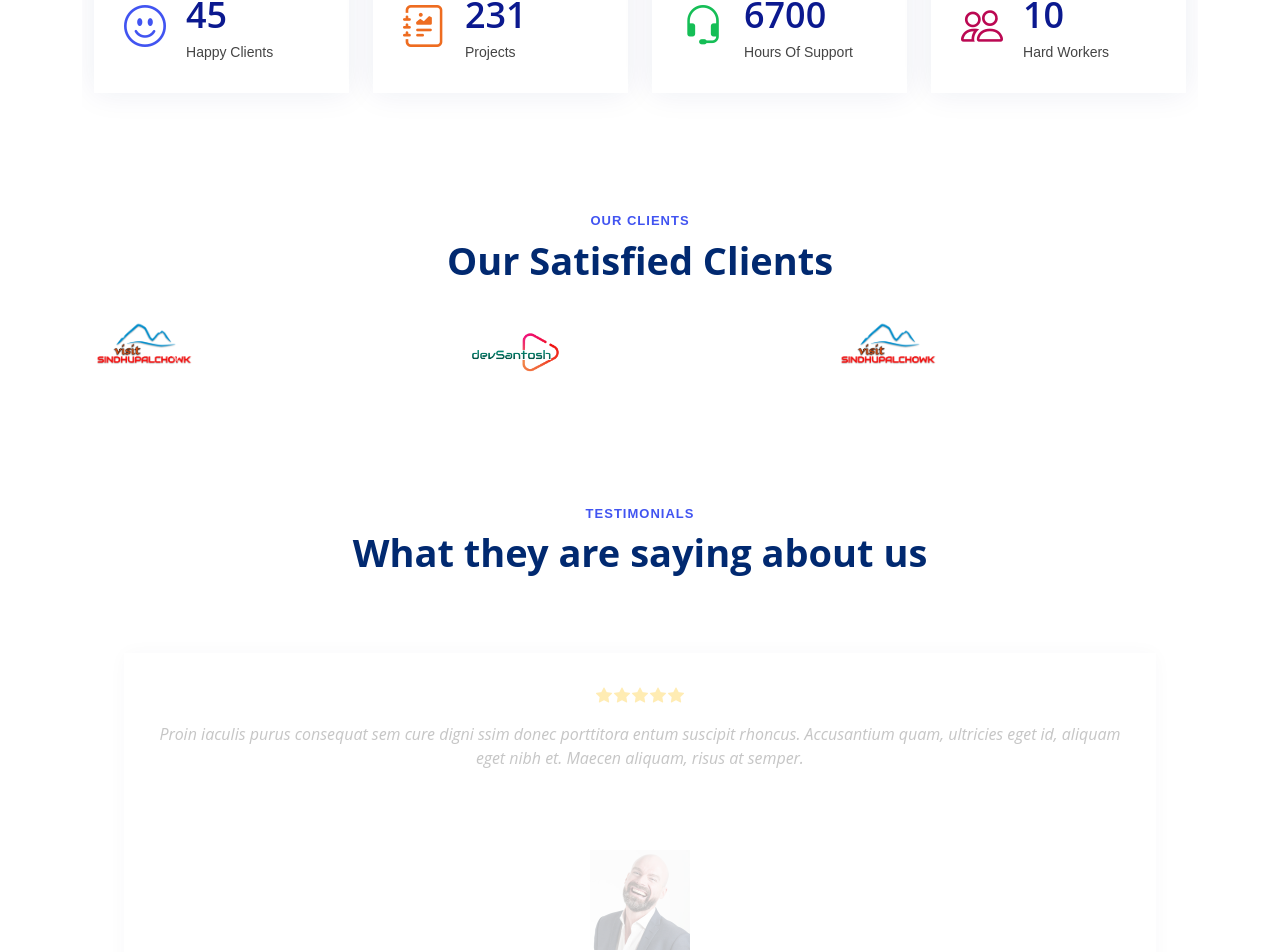
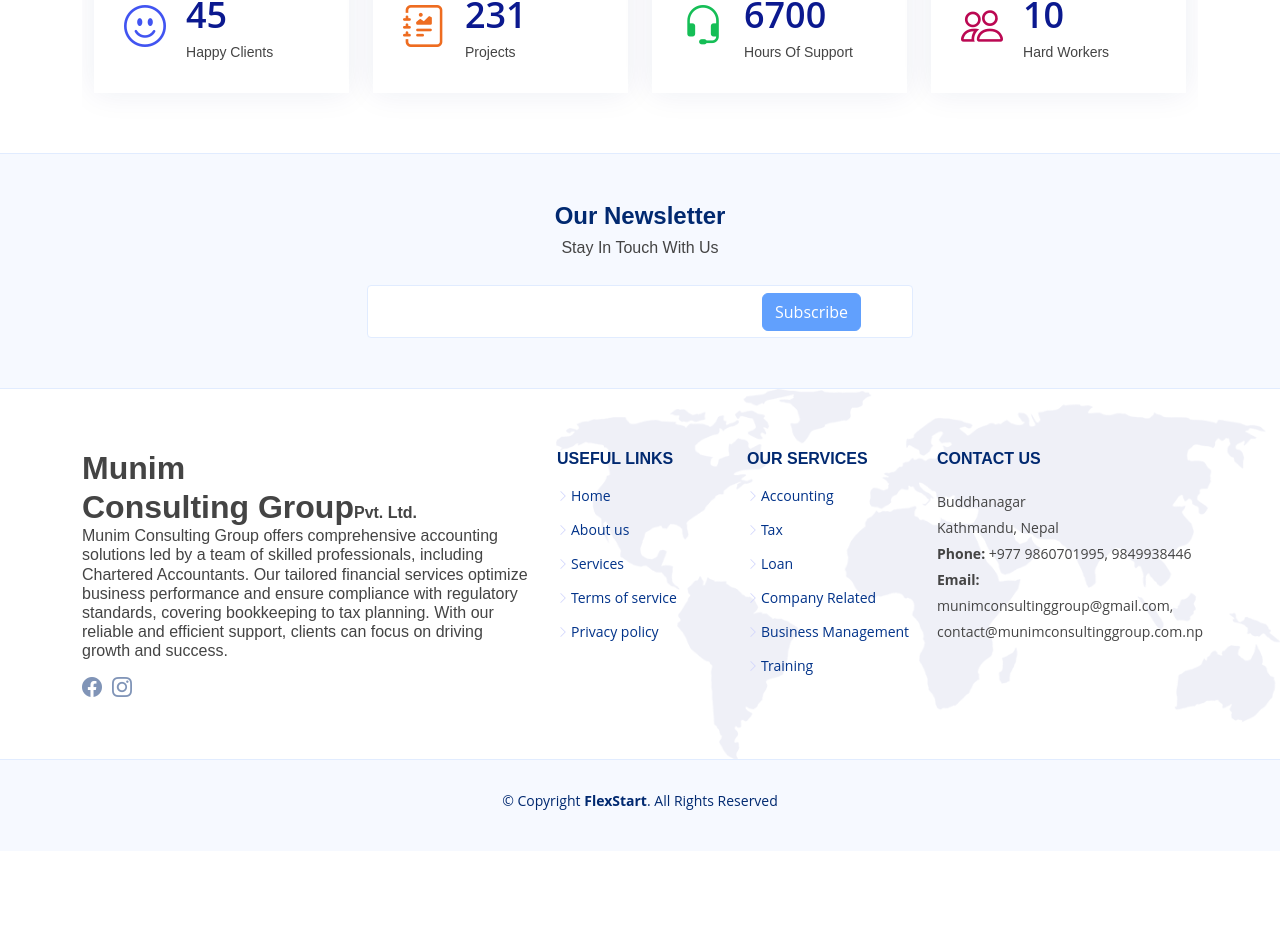
Before and after one commit to munimconsultinggroup/munim, a Next.js app: page / in a window 1280 px wide. Shown: the part 936-1888 px from the top of the page. After the commit the page ends 1787 px from the top, so only its background shows below. Built offline with nearby package versions, Linux system fonts and the light colour scheme.

Commit message:
minor changes

```diff
--- a/app/page.js
+++ b/app/page.js
@@ -1,15 +1,15 @@
-import Clients from "@/components/clients/Clients";
+// import Clients from "@/components/clients/Clients";
 import Counts from "@/components/counts/Counts";
 import Hero from "@/components/hero/Hero";
-import Testimonials from "@/components/testimonials/Testimonials";
+// import Testimonials from "@/components/testimonials/Testimonials";
 
 export default function Home() {
   return (
     <>
       <Hero />
       <Counts />
-      <Clients />
-      <Testimonials />
+      {/* <Clients /> */}
+      {/* <Testimonials /> */}
     </>
   );
 }
```
